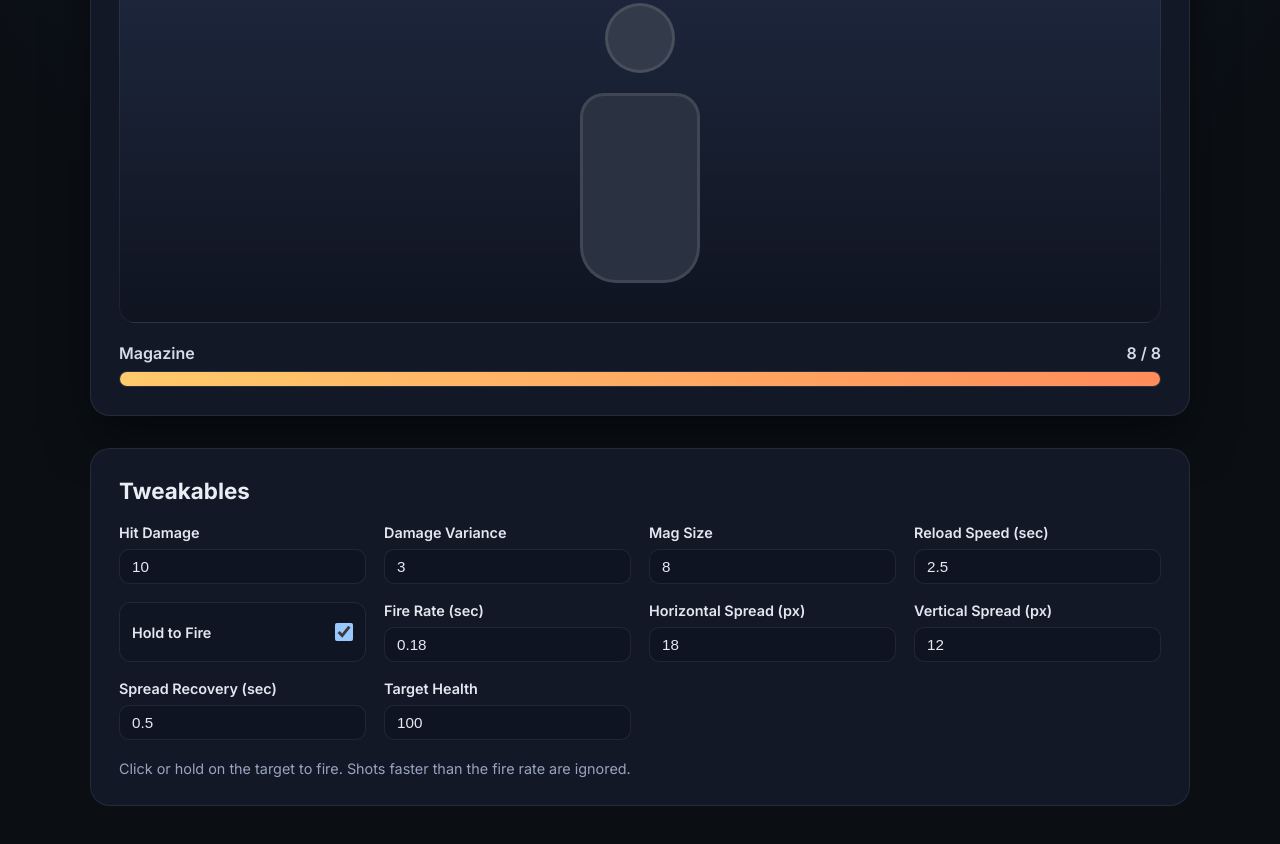
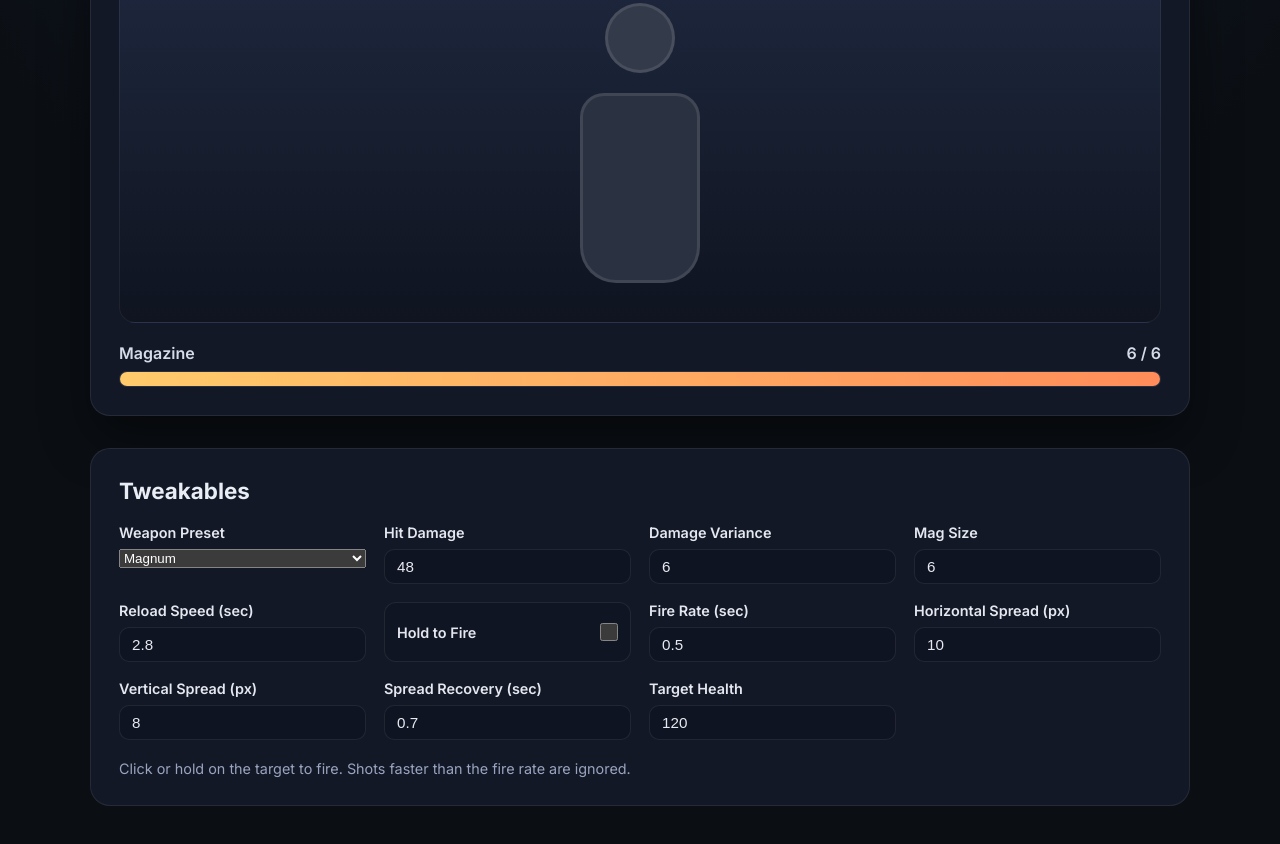
Before and after one commit to designerplays/PrototypingPlayground, a website: page prototypes/combat-system/index.html in a window 1280 px wide. Shown: the part 380-1224 px from the top of the page. Drawn offline with Linux system fonts and the light colour scheme.

Commit message:
Add weapon presets to combat system

```diff
--- /dev/null
+++ b/prototypes/combat-system/WeaponPresets.json
@@ -0,0 +1,41 @@
+[
+  {
+    "name": "Magnum",
+    "hitDamage": 48,
+    "damageVariance": 6,
+    "magSize": 6,
+    "reloadSpeed": 2.8,
+    "holdFire": false,
+    "fireRate": 0.5,
+    "horizontalSpread": 10,
+    "verticalSpread": 8,
+    "spreadRecovery": 0.7,
+    "targetHealth": 120
+  },
+  {
+    "name": "Sniper",
+    "hitDamage": 90,
+    "damageVariance": 5,
+    "magSize": 5,
+    "reloadSpeed": 3.2,
+    "holdFire": false,
+    "fireRate": 1.2,
+    "horizontalSpread": 4,
+    "verticalSpread": 2,
+    "spreadRecovery": 0.9,
+    "targetHealth": 150
+  },
+  {
+    "name": "Machine Gun",
+    "hitDamage": 8,
+    "damageVariance": 2,
+    "magSize": 30,
+    "reloadSpeed": 2.2,
+    "holdFire": true,
+    "fireRate": 0.08,
+    "horizontalSpread": 26,
+    "verticalSpread": 18,
+    "spreadRecovery": 0.4,
+    "targetHealth": 120
+  }
+]
--- a/prototypes/combat-system/game.js
+++ b/prototypes/combat-system/game.js
@@ -12,6 +12,7 @@ const timeToKillText = document.getElementById('time-to-kill');
 const dpsValueText = document.getElementById('dps-value');
 const ttkResetButton = document.getElementById('ttk-reset');
 const dpsResetButton = document.getElementById('dps-reset');
+const weaponPresetSelect = document.getElementById('weapon-preset');
 
 const inputs = {
   hitDamage: document.getElementById('hit-damage'),
@@ -47,6 +48,8 @@ const ringCircumference = 2 * Math.PI * 52;
 ringCircle.style.strokeDasharray = `${ringCircumference}`;
 ringCircle.style.strokeDashoffset = `${ringCircumference}`;
 
+let weaponPresets = [];
+
 const clamp = (value, min, max) => Math.min(Math.max(value, min), max);
 
 const updateBars = () => {
@@ -57,6 +60,33 @@ const updateBars = () => {
   const magPercent = (state.ammo / state.magSize) * 100;
   magFill.style.width = `${magPercent}%`;
   magText.textContent = `${state.ammo} / ${state.magSize}`;
+};
+
+const applyWeaponPreset = (preset) => {
+  inputs.hitDamage.value = preset.hitDamage;
+  inputs.damageVariance.value = preset.damageVariance;
+  inputs.magSize.value = preset.magSize;
+  inputs.reloadSpeed.value = preset.reloadSpeed;
+  inputs.holdFire.checked = preset.holdFire;
+  inputs.fireRate.value = preset.fireRate;
+  inputs.horizontalSpread.value = preset.horizontalSpread;
+  inputs.verticalSpread.value = preset.verticalSpread;
+  inputs.spreadRecovery.value = preset.spreadRecovery;
+  inputs.targetHealth.value = preset.targetHealth;
+
+  state.magSize = Math.max(1, Number(preset.magSize));
+  state.ammo = state.magSize;
+  state.maxHP = Math.max(1, Number(preset.targetHealth));
+  state.currentHP = state.maxHP;
+  state.isReloading = false;
+  state.shotsInBurst = 0;
+  state.lastBurstTime = 0;
+  ring.classList.remove('active');
+  ringCircle.style.strokeDashoffset = `${ringCircumference}`;
+
+  resetTimeToKill();
+  resetDamagePerSecond();
+  updateBars();
 };
 
 const updateTimeToKill = () => {
@@ -84,6 +114,33 @@ const resetTimeToKill = () => {
 const resetDamagePerSecond = () => {
   state.damageLog = [];
   updateDamagePerSecond(performance.now());
+};
+
+const loadWeaponPresets = () => {
+  if (!weaponPresetSelect) {
+    return;
+  }
+
+  fetch('WeaponPresets.json')
+    .then((response) => response.json())
+    .then((presets) => {
+      weaponPresets = Array.isArray(presets) ? presets : [];
+      weaponPresetSelect.innerHTML = '';
+      weaponPresets.forEach((preset) => {
+        const option = document.createElement('option');
+        option.value = preset.name;
+        option.textContent = preset.name;
+        weaponPresetSelect.appendChild(option);
+      });
+
+      if (weaponPresets.length > 0) {
+        weaponPresetSelect.value = weaponPresets[0].name;
+        applyWeaponPreset(weaponPresets[0]);
+      }
+    })
+    .catch((error) => {
+      console.error('Failed to load weapon presets.', error);
+    });
 };
 
 const showTargetDown = () => {
@@ -273,9 +330,21 @@ inputs.holdFire.addEventListener('change', () => {
   state.isFiring = false;
 });
 
+if (weaponPresetSelect) {
+  weaponPresetSelect.addEventListener('change', () => {
+    const selectedPreset = weaponPresets.find(
+      (preset) => preset.name === weaponPresetSelect.value,
+    );
+    if (selectedPreset) {
+      applyWeaponPreset(selectedPreset);
+    }
+  });
+}
+
 updateBars();
 resetTimeToKill();
 resetDamagePerSecond();
+loadWeaponPresets();
 
 const loop = (now) => {
   if (state.isFiring && inputs.holdFire.checked) {
--- a/prototypes/combat-system/index.html
+++ b/prototypes/combat-system/index.html
@@ -77,6 +77,10 @@
       <h2>Tweakables</h2>
       <div class="control-grid">
         <label>
+          <span>Weapon Preset</span>
+          <select id="weapon-preset"></select>
+        </label>
+        <label>
           <span>Hit Damage</span>
           <input type="number" id="hit-damage" value="10" min="0" step="1" />
         </label>
```
